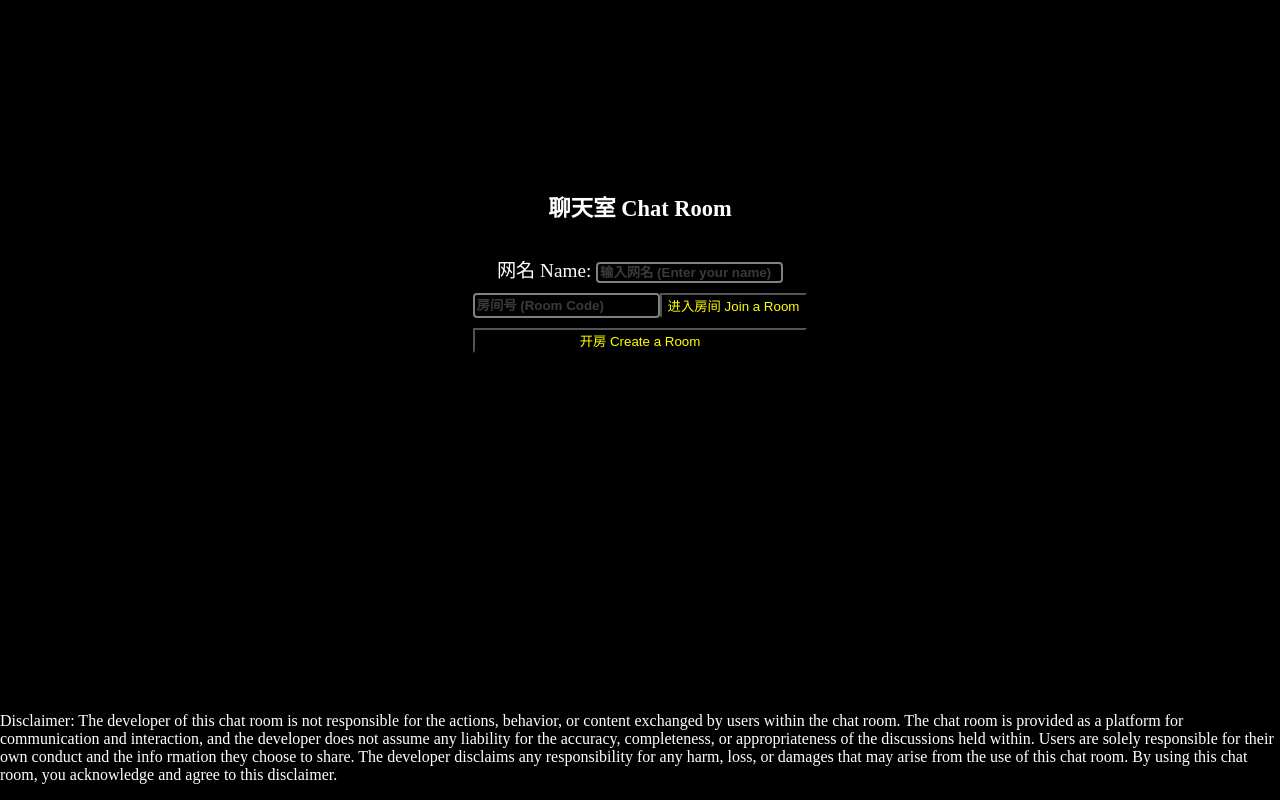
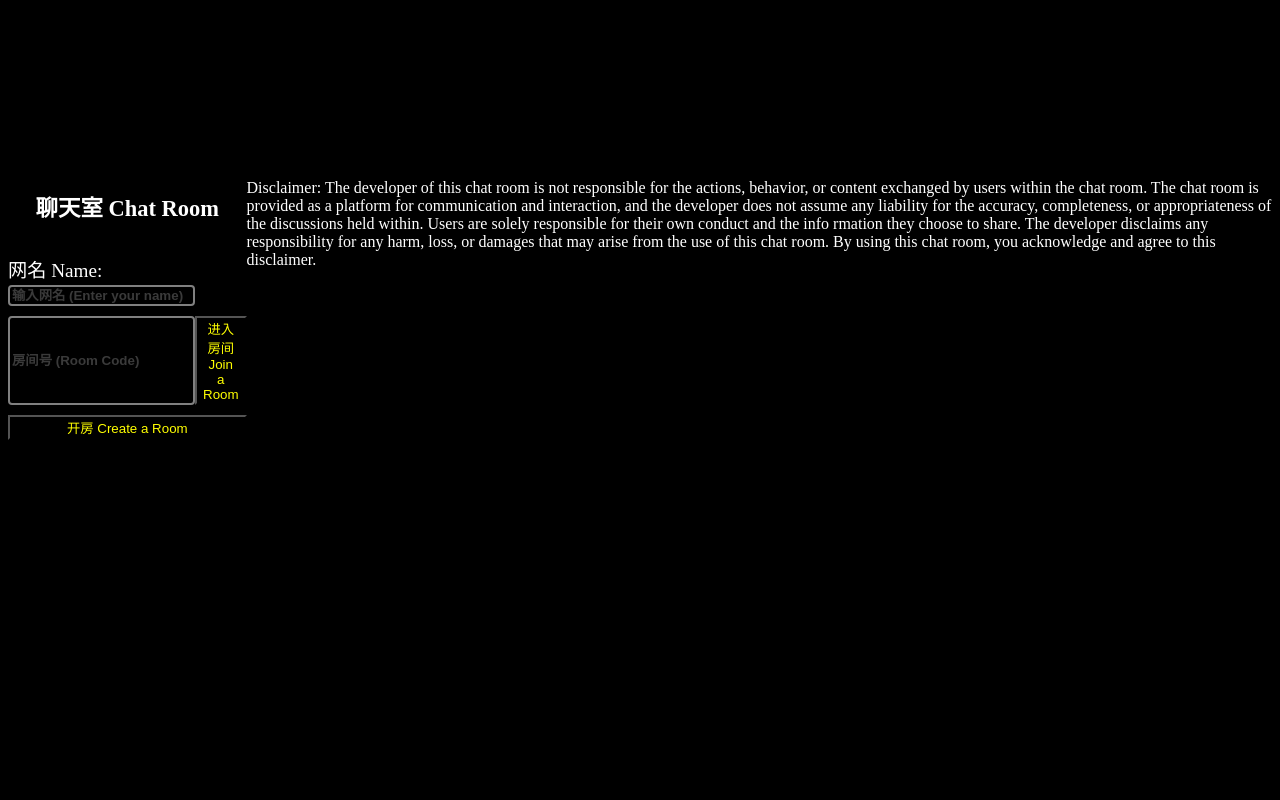
Before and after one commit to jtcima/chatroom, a Flask app: page / in a window 1280 px wide. Run offline with Flask 3, Linux system fonts and the light colour scheme; some libraries are stand-ins or nearby versions.

Commit message:
disclaimer pos

```diff
--- a/static/style.css
+++ b/static/style.css
@@ -96,7 +96,7 @@
     color: yellow;
 }
 
-p{
-    position: fixed;
+.disclaimer{
+    position: absolute;
     bottom: 0;
 }
```
